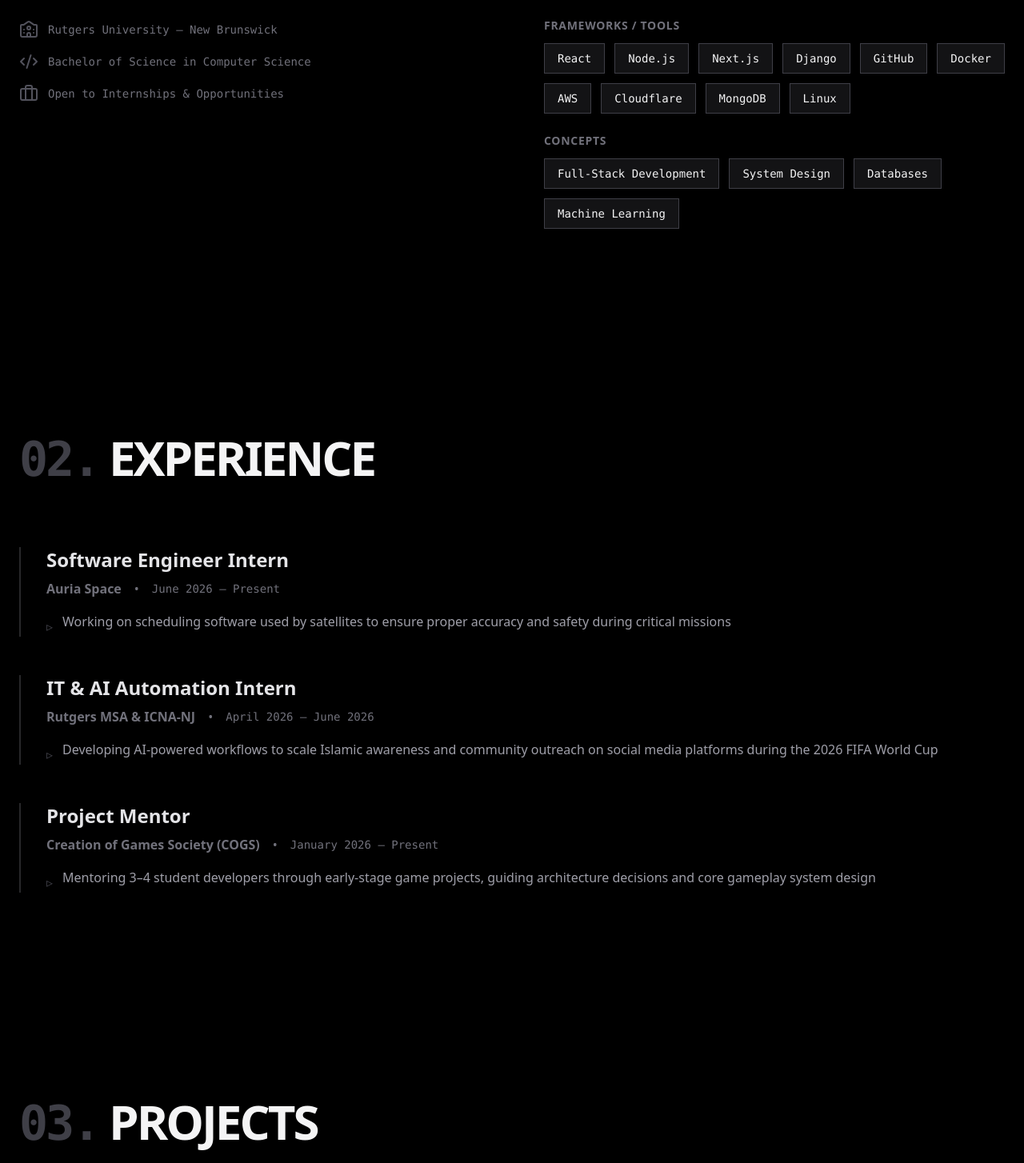
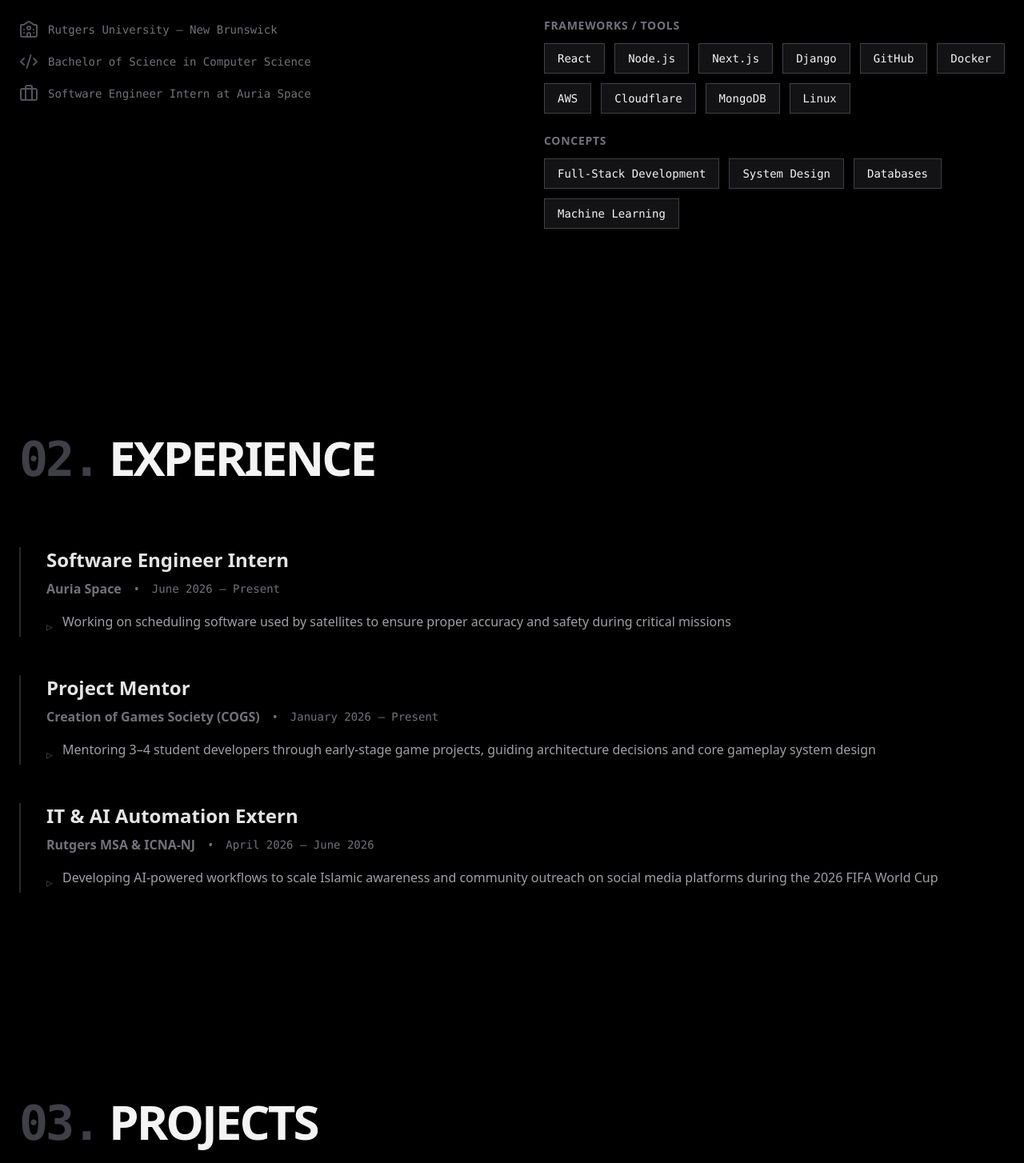
Before and after one commit to chexedy/portfolio, a React (Vite) app: page / in a window 1280 px wide. Shown: the part 1256-2710 px from the top of the page at 80% size. Built offline with nearby package versions, Linux system fonts and the light colour scheme.

Commit message:
more updates

```diff
--- a/src/App.tsx
+++ b/src/App.tsx
@@ -258,19 +258,19 @@
       ]
     },
     {
-      role: "IT & AI Automation Intern",
-      org: "Rutgers MSA & ICNA-NJ",
-      date: "April 2026 – June 2026",
-      points: [
-        "Developing AI-powered workflows to scale Islamic awareness and community outreach on social media platforms during the 2026 FIFA World Cup"
-      ]
-    },
-    {
       role: "Project Mentor",
       org: "Creation of Games Society (COGS)",
       date: "January 2026 – Present",
       points: [
         "Mentoring 3–4 student developers through early-stage game projects, guiding architecture decisions and core gameplay system design"
+      ]
+    },
+    {
+      role: "IT & AI Automation Extern",
+      org: "Rutgers MSA & ICNA-NJ",
+      date: "April 2026 – June 2026",
+      points: [
+        "Developing AI-powered workflows to scale Islamic awareness and community outreach on social media platforms during the 2026 FIFA World Cup"
       ]
     }
   ];
@@ -331,7 +331,7 @@
   ];
 
   const skills = {
-    languages: ["Java", "Python", "C", "C++", "Lua", "JavaScript", "TypeScript", "SQL", "HTML", "CSS"],
+    languages: ["Java", "Python", "C", "C++", "C#", "Lua", "JavaScript", "TypeScript", "SQL", "HTML", "CSS"],
     frameworks: ["React", "Node.js", "Next.js", "Django", "GitHub", "Docker", "AWS", "Cloudflare", "MongoDB", "Linux"],
     concepts: ["Full-Stack Development", "System Design", "Databases", "Machine Learning"]
   };
@@ -708,7 +708,7 @@
                   </div>
                   <div className="flex items-center gap-3">
                     <Briefcase className="w-6 h-6 text-zinc-600" />
-                    <span className="text-zinc-500 font-mono text-sm">Open to Internships & Opportunities</span>
+                    <span className="text-zinc-500 font-mono text-sm">Software Engineer Intern at Auria Space</span>
                   </div>
                 </div>
               </div>
@@ -867,9 +867,9 @@
               <span className="text-zinc-700 font-mono">04.</span> GAMES
             </h2>
 
-            <p className="bg-black p-3 rounded-lg text-zinc-400 text-lg md:text-xl leading-relaxed font-light mb-12">
+            {/* <p className="bg-black p-3 rounded-lg text-zinc-400 text-lg md:text-xl leading-relaxed font-light mb-12">
               I love working on games! Unfortunately, the industry is cooked : /
-            </p>
+            </p> */}
 
             <div className="grid lg:grid-cols-2 gap-8">
               {games.map((game, idx) => (
```
